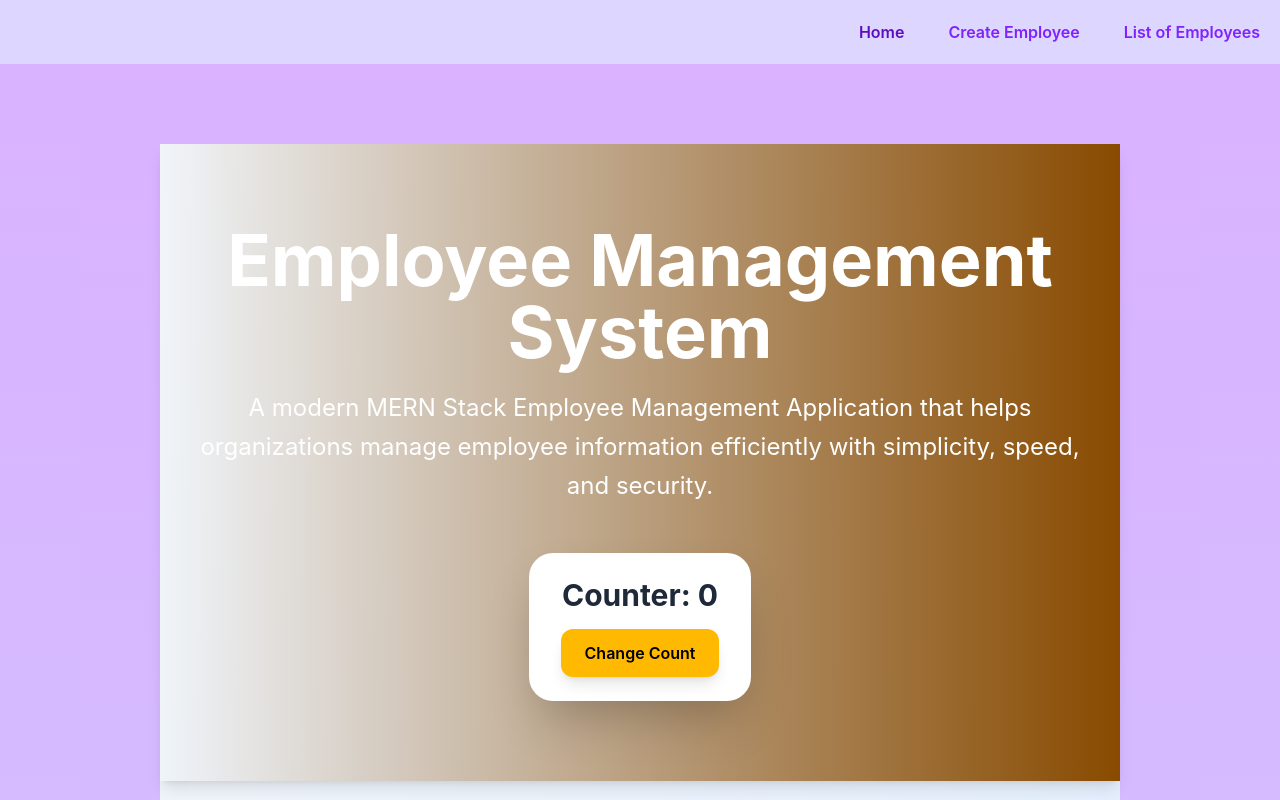
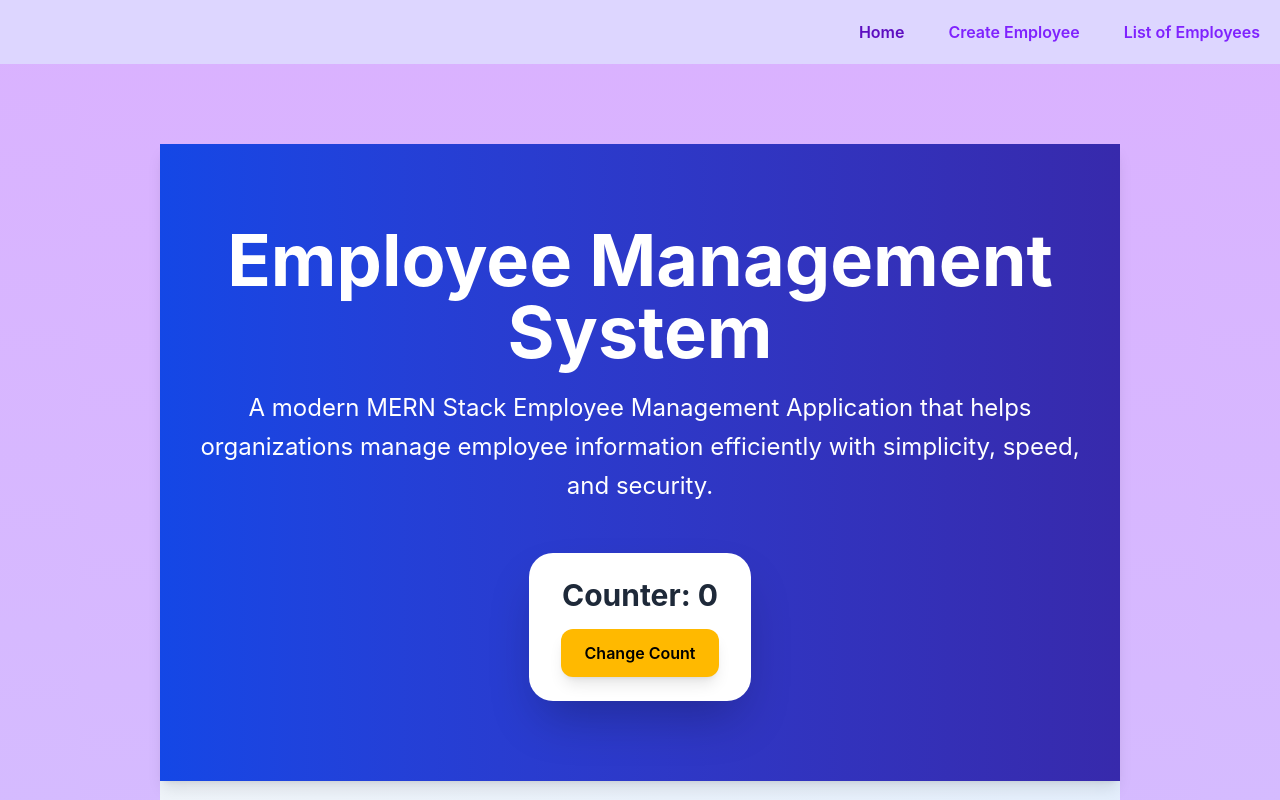
Before and after one commit to vinaybarrenkula-maker/mern-mini, a React app in the folder frontend/: page / in a window 1280 px wide. Shown: the top 800 px of the page. Built offline with nearby package versions, Linux system fonts and the light colour scheme; the HTML template or start-up script is replaced by a standard one.

Commit message:
Update Home.jsx

```diff
--- a/frontend/src/components/Home.jsx
+++ b/frontend/src/components/Home.jsx
@@ -9,7 +9,7 @@ function Home() {
     <div className="bg-gradient-to-br from-slate-100 to-blue-100 min-h-screen text-gray-800">
 
       {/* HERO SECTION */}
-      <section className="text-center py-20 px-6 bg-gradient-to-r from-yello-700 to-yellow-800 text-white shadow-lg">
+      <section className="text-center py-20 px-6 bg-gradient-to-r from-blue-700 to-indigo-800 text-white shadow-lg">
         <h1 className="text-5xl md:text-7xl font-bold mb-5">
           Employee Management System
         </h1>
```
